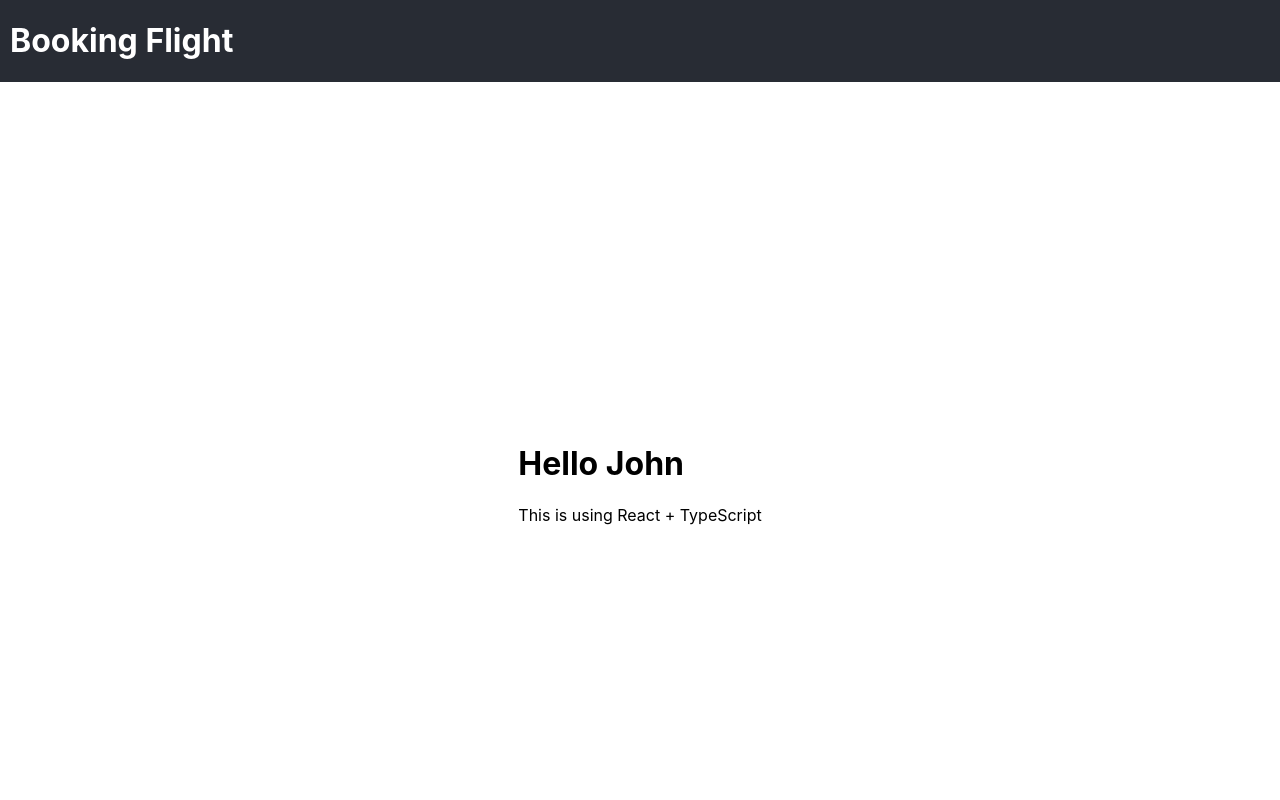
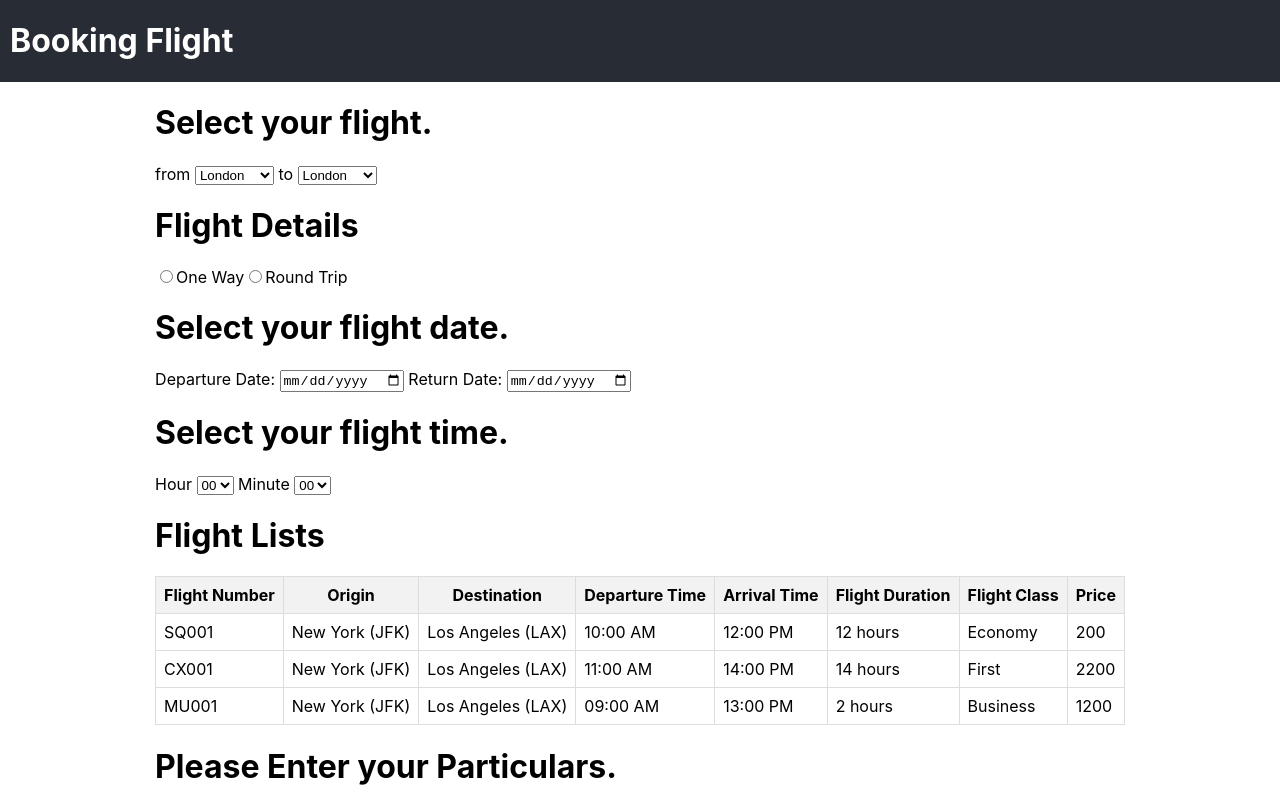
Before and after one commit to Yeesbae/ReactJS, a React (Create React App) app in the folder booking-flight-app/: page / in a window 1280 px wide. Shown: the top 800 px of the page. Built offline with nearby package versions, Linux system fonts and the light colour scheme.

Commit message:
Feat: Added Flight Details, User particulars form and mock flight list

```diff
--- a/booking-flight-app/src/App.css
+++ b/booking-flight-app/src/App.css
@@ -23,7 +23,7 @@ html, body {
   display: flex;
   flex-direction: column;
   align-items: center;
-  justify-content: center;
+  /* justify-content: center; */
   min-height: 100vh;
   width: 100%;
   margin: auto;
--- a/booking-flight-app/src/App.tsx
+++ b/booking-flight-app/src/App.tsx
@@ -3,13 +3,15 @@ import './App.css';
 import Hello from './components/hello';
 import Header from './components/Header/header';
 import Footer from './components/Footer/footer';
+import Booking from './pages/booking';
 
 function App() {
   return (
     <div>
       <Header />
       <main className="App-body">
-        <Hello name="John"></Hello>
+        {/* <Hello name="John"></Hello> */}
+        <Booking />
       </main>
       <Footer />
     </div>
--- /dev/null
+++ b/booking-flight-app/src/data/flights.ts
@@ -0,0 +1,47 @@
+export interface Flight {
+    id: string;
+    airline: string;
+    from: string;
+    to: string;
+    departureTime: string;
+    arrivalTime: string;
+    price: number;
+    flightClass: string;
+    flightDuration: string;
+}
+
+export const flights: Flight[] = [
+    {
+        id: 'SQ001',
+        airline: 'Airline 1',
+        from: 'New York (JFK)',
+        to: 'Los Angeles (LAX)',
+        departureTime: '10:00 AM',
+        arrivalTime: '12:00 PM',
+        price: 200,
+        flightClass: 'Economy',
+        flightDuration: '12 hours'
+    },
+    {
+        id: 'CX001',
+        airline: 'Airline 2',
+        from: 'New York (JFK)',
+        to: 'Los Angeles (LAX)',
+        departureTime: '11:00 AM',
+        arrivalTime: '14:00 PM',
+        price: 2200,
+        flightClass: 'First',
+        flightDuration: '14 hours'
+    },
+    {
+        id: 'MU001',
+        airline: 'Airline 3',
+        from: 'New York (JFK)',
+        to: 'Los Angeles (LAX)',
+        departureTime: '09:00 AM',
+        arrivalTime: '13:00 PM',
+        price: 1200,
+        flightClass: 'Business',
+        flightDuration: '2 hours'
+    }
+]
--- /dev/null
+++ b/booking-flight-app/src/pages/booking.css
@@ -0,0 +1,20 @@
+.particulars {
+    display: flex;
+    flex-direction: column;
+    gap: 1rem;
+}
+
+.flight-table {
+    width: 100%;
+    border-collapse: collapse;
+    margin-top: 20px;
+}
+
+.flight-table th {
+    background-color: #f2f2f2;
+}
+
+.flight-table th, td {
+    border: 1px solid #ddd;
+    padding: 8px;
+}
--- /dev/null
+++ b/booking-flight-app/src/pages/booking.tsx
@@ -0,0 +1,124 @@
+import React from 'react';
+import './booking.css';
+import { flights } from '../data/flights';
+
+function Booking() {
+    return (
+        <div>
+            <div>
+                <h1>Select your flight.</h1>
+                <a>from </a>
+                <select name='origin' id='origin'>
+                    <option value='London'>London</option>
+                    <option value='New York'>New York</option>
+                    <option value='Tokyo'>Tokyo</option>
+                    <option value='Paris'>Paris</option>
+                    <option value='Dubai'>Dubai</option>
+                </select>
+
+                <a> to </a>
+                <select name='destination' id='destination'>
+                    <option value='London'>London</option>
+                    <option value='New York'>New York</option>
+                    <option value='Tokyo'>Tokyo</option>
+                    <option value='Paris'>Paris</option>
+                    <option value='Dubai'>Dubai</option>
+                </select>
+            </div>
+            <div>
+                <h1>Flight Details</h1>
+                <input type="radio" name="flight-type" id="one-way" value="one-way" />
+                <label htmlFor="one-way">One Way</label>
+                <input type="radio" name="flight-type" id="round-trip" value="round-trip" />
+                <label htmlFor="round-trip">Round Trip</label>
+
+                <h1>Select your flight date.</h1>
+                <label htmlFor="departure-date">Departure Date: </label>
+                <input type="date" />
+                <label htmlFor="return-date"> Return Date: </label>
+                <input type="date" />
+
+                <h1>Select your flight time.</h1>
+                {/* <label htmlFor="departure-time">Departure Time: </label>
+                <input type="time" />
+                <label htmlFor="return-time"> Return Time: </label>
+                <input type="time" /> */}
+                <label htmlFor="departure-time-hr">Hour </label>
+                    <select name="departure-time-hr" id="departure-time-hr">
+                        <option value="00">00</option>
+                        <option value="01">01</option>
+                        <option value="02">02</option>
+                        <option value="03">03</option>
+                        <option value="04">04</option>
+                        <option value="05">05</option>
+                        <option value="06">06</option>
+                        <option value="07">07</option>
+                        <option value="08">08</option>
+                        <option value="09">09</option>
+                        <option value="10">10</option>
+                        <option value="11">11</option>
+                        <option value="12">12</option>
+                        <option value="13">13</option>
+                        <option value="14">14</option>
+                        <option value="15">15</option>
+                        <option value="16">16</option>
+                        <option value="17">17</option>
+                        <option value="18">18</option>
+                        <option value="19">19</option>
+                        <option value="20">20</option>
+                        <option value="21">21</option>
+                        <option value="22">22</option>
+                        <option value="23">23</option>
+                    </select>
+                <label htmlFor="departure-time-min"> Minute </label>
+                    <select name="departure-time-min" id="departure-time-min">
+                        <option value="00">00</option>
+                        <option value="30">30</option>
+                    </select>
+            </div>
+            <div>
+                <h1>Flight Lists</h1>
+                <table className="flight-table">
+                    <tr>
+                        <th>Flight Number</th>
+                        <th>Origin</th>
+                        <th>Destination</th>
+                        <th>Departure Time</th>
+                        <th>Arrival Time</th>
+                        <th>Flight Duration</th>
+                        <th>Flight Class</th>
+                        <th>Price</th>
+                    </tr>
+                    {flights.map((flight) => (
+                        <tr key={flight.id}>
+                            <td>{flight.id}</td>
+                            <td>{flight.from}</td>
+                            <td>{flight.to}</td>
+                            <td>{flight.departureTime}</td>
+                            <td>{flight.arrivalTime}</td>
+                            <td>{flight.flightDuration}</td>
+                            <td>{flight.flightClass}</td>
+                            <td>{flight.price}</td>
+                        </tr>
+                    ))}
+                </table>
+            </div>
+            <div>
+                <h1>Please Enter your Particulars.</h1>
+                <form className='particulars'>
+                    <input type="text" placeholder="First Name" required />
+                    <input type="text" placeholder="Last Name" required />
+                    <input type="text" placeholder="Email" required />
+                    <input type="text" placeholder="Phone Number" required />
+                    <input type="text" placeholder="Passport Number" required />
+                </form>
+            </div>
+
+            <div>
+                <p>Submit</p>
+            </div>
+        </div>
+    )
+}
+
+export default Booking;
```
